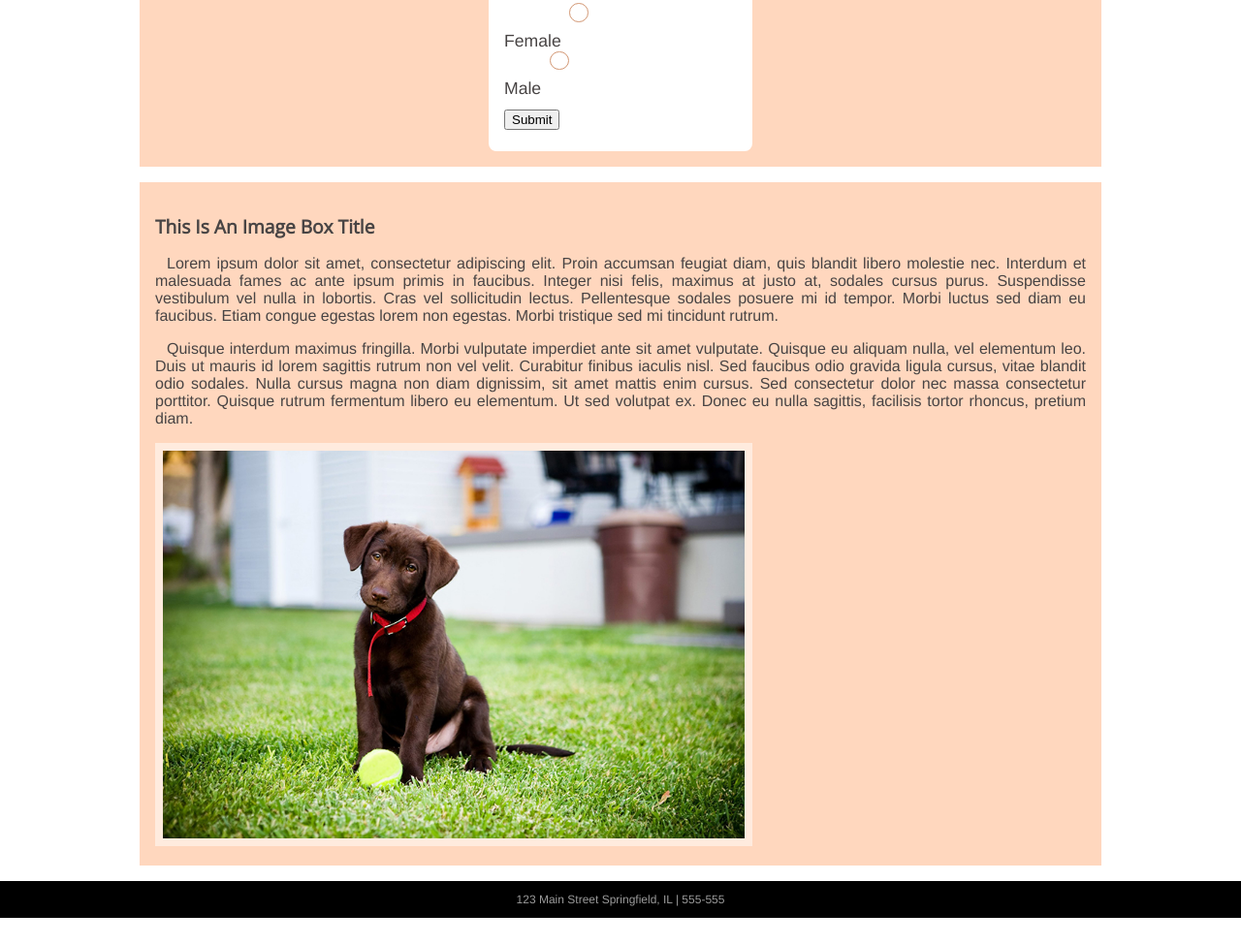
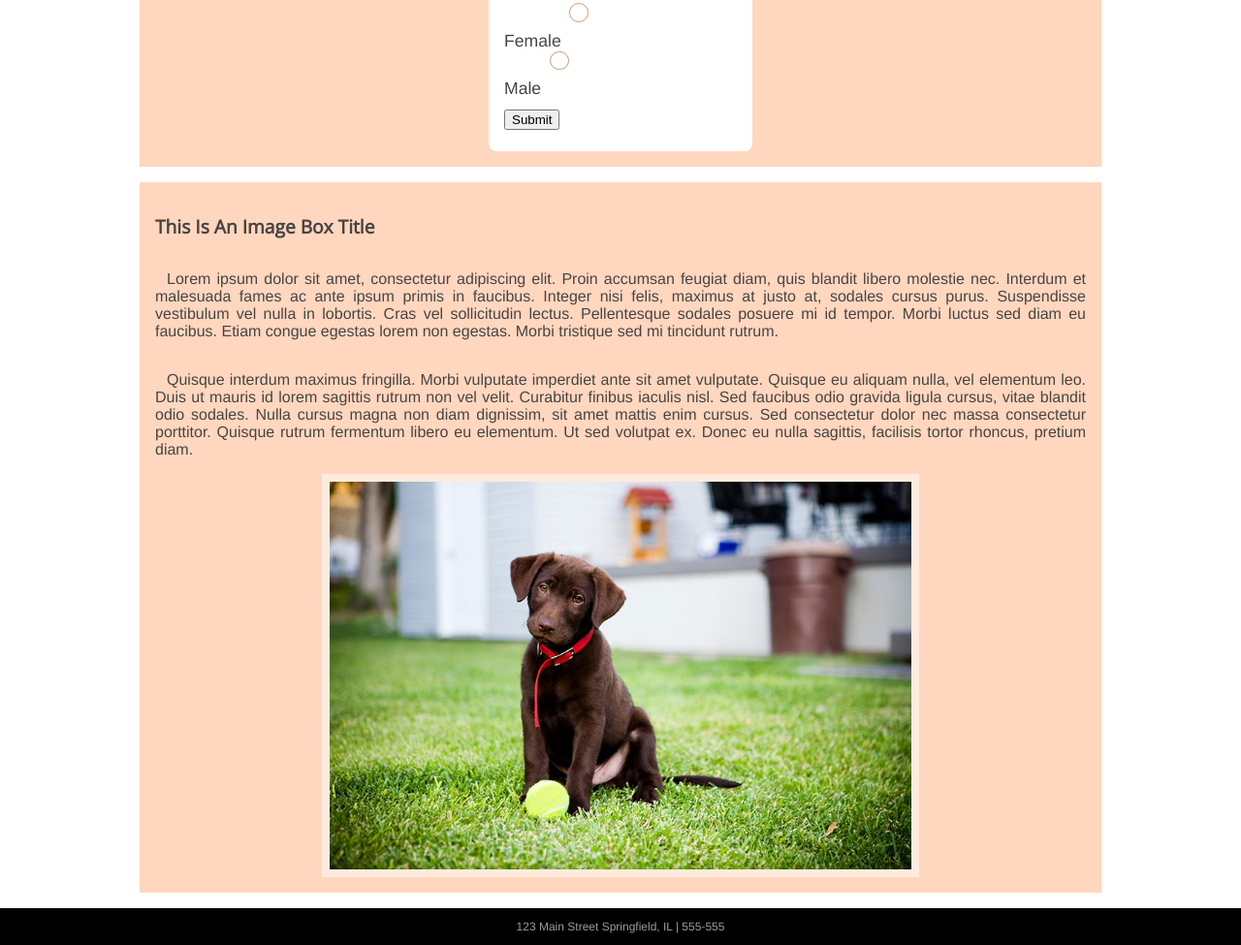
Before and after one commit to Adelaice7/frontendTests1, a website: page app/index.html in a window 1280 px wide. Shown: the part 1326-2301 px from the top of the page at 97% size. Before the commit the page ends 2273 px from the top, so only its background shows below. Drawn offline with nearby package versions, Linux system fonts and the light colour scheme.

Commit message:
centering img

```diff
--- a/app/static/style.css
+++ b/app/static/style.css
@@ -247,6 +247,11 @@ section.feature-box {
 
 /* Image box section styling */
 
+.feature-box.img-box {
+    display: flex;
+    flex-direction: column;
+}
+
 .feature-box.img-box h2 {
     text-transform: capitalize;
     font-size: 1.2rem;
```
